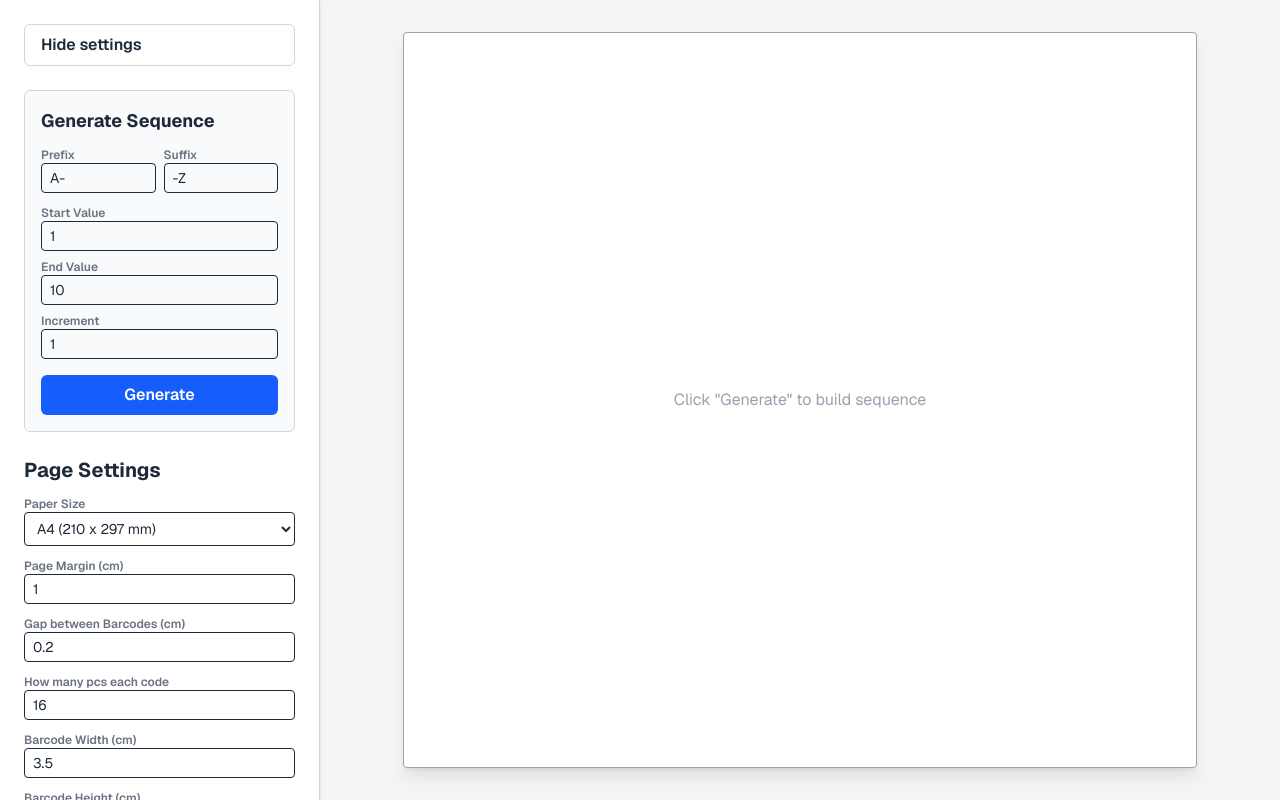
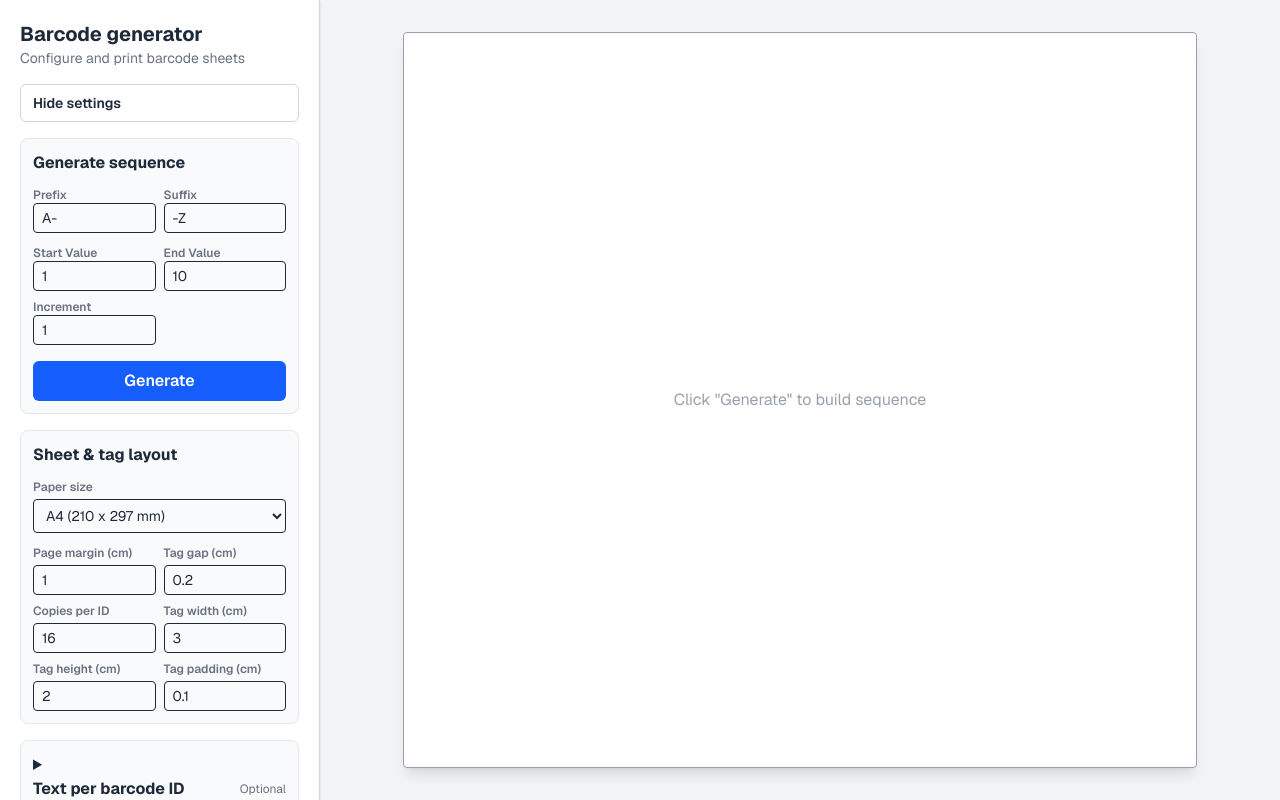
Before and after one commit to rapkumit/guibar, a Next.js app: page / in a window 1280 px wide. Built offline with nearby package versions, Linux system fonts and the light colour scheme.

Commit message:
feat: added additional text for labels, and tidy up sidebar

```diff
--- a/app/barcode.tsx
+++ b/app/barcode.tsx
@@ -9,6 +9,7 @@ interface BarcodeProps {
   widthPx: number;
   heightPx: number;
   paddingCm?: number;
+  extraLabelText?: string;
 }
 
 export default function Barcode({
@@ -17,6 +18,7 @@ export default function Barcode({
   widthPx,
   heightPx,
   paddingCm = 0.1,
+  extraLabelText = "",
 }: BarcodeProps) {
   const svgRef = useRef<SVGSVGElement | null>(null);
 
@@ -41,7 +43,10 @@ export default function Barcode({
         format: "ITF",
         text: displayValue || paddedValue,
         width: 2,
-        height: Math.max(15, heightPx - paddingPx * 2 - 22),
+        height: Math.max(
+          15,
+          heightPx - paddingPx * 2 - 22 - (extraLabelText ? 14 : 0)
+        ),
         margin: 2,
         fontSize: 12,
         textMargin: 2,
@@ -49,7 +54,14 @@ export default function Barcode({
     } catch {
       // Handle invalid renders gracefully
     }
-  }, [paddedValue, displayValue, isValid, heightPx, paddingPx]);
+  }, [
+    paddedValue,
+    displayValue,
+    isValid,
+    heightPx,
+    paddingPx,
+    extraLabelText,
+  ]);
 
   return (
     <div
@@ -61,7 +73,18 @@ export default function Barcode({
       className="flex items-center justify-center overflow-hidden border border-dashed border-gray-300 bg-white box-border shrink-0"
     >
       {isValid ? (
-        <svg ref={svgRef} className="w-full h-full" />
+        extraLabelText ? (
+          <div className="flex min-h-0 min-w-0 flex-1 flex-col">
+            <svg ref={svgRef} className="h-full min-h-0 min-w-0 w-full flex-1" />
+            <span
+              className="w-full shrink-0 overflow-hidden text-center text-[10px] font-semibold leading-[14px] text-black"
+            >
+              {extraLabelText}
+            </span>
+          </div>
+        ) : (
+          <svg ref={svgRef} className="w-full h-full" />
+        )
       ) : (
         <span className="text-xs text-red-500">Invalid</span>
       )}
--- a/app/page.tsx
+++ b/app/page.tsx
@@ -22,10 +22,11 @@ export default function Home() {
   const [paperType, setPaperType] = useState<keyof typeof PAPER_SIZES>("A4");
   const [marginCm, setMarginCm] = useState(1.0);
   const [pcsPerCode, setPcsPerCode] = useState(16);
-  const [barcodeWidthCm, setBarcodeWidthCm] = useState(3.5);
+  const [barcodeWidthCm, setBarcodeWidthCm] = useState(3);
   const [barcodeHeightCm, setBarcodeHeightCm] = useState(2.0);
   const [paddingCm, setPaddingCm] = useState(0.1);
   const [barcodeGapCm, setBarcodeGapCm] = useState(0.2);
+  const [extraLabels, setExtraLabels] = useState<{ ids: string; text: string }[]>([]);
 
   const [generatedSequence, setGeneratedSequence] = useState<string[]>([]);
   const [settingsOpen, setSettingsOpen] = useState(true);
@@ -153,24 +154,28 @@ export default function Home() {
       `}</style>
 
       {/* SIDEBAR CONTROL PANEL */}
-      <aside className="flex w-full flex-col gap-6 bg-white p-4 shadow-sm dark:bg-zinc-900 sm:p-6 xl:h-full xl:w-80 xl:shrink-0 xl:overflow-y-auto xl:border-r xl:border-gray-300 xl:dark:border-zinc-800">
+      <aside className="flex w-full flex-col gap-4 bg-white p-4 shadow-sm dark:bg-zinc-900 sm:p-5 xl:h-full xl:w-80 xl:shrink-0 xl:overflow-y-auto xl:border-r xl:border-gray-300 xl:dark:border-zinc-800">
+        <div>
+          <h1 className="text-xl font-bold">Barcode generator</h1>
+          <p className="text-sm text-gray-500">Configure and print barcode sheets</p>
+        </div>
         <button
           type="button"
           aria-expanded={settingsOpen}
           aria-controls="settings-panel"
           onClick={() => setSettingsOpen((open) => !open)}
-          className="w-full rounded-md border border-gray-300 px-4 py-2 text-left font-semibold transition-colors hover:bg-gray-100 dark:border-zinc-700 dark:hover:bg-zinc-800"
+          className="w-full rounded-md border border-gray-300 px-3 py-2 text-left text-sm font-semibold transition-colors hover:bg-gray-100 dark:border-zinc-700 dark:hover:bg-zinc-800"
         >
           {settingsOpen ? "Hide settings" : "Show settings"}
         </button>
 
         <div
           id="settings-panel"
-          className={`${settingsOpen ? "flex" : "hidden"} flex-col gap-6`}
+          className={`${settingsOpen ? "flex" : "hidden"} flex-col gap-4`}
         >
         {/* Sequence Settings */}
-        <section className="border border-gray-300 dark:border-zinc-700 rounded-md p-4 bg-gray-50 dark:bg-zinc-800/50">
-          <h2 className="text-lg font-bold mb-3">Generate Sequence</h2>
+        <section className="rounded-lg border border-gray-200 bg-gray-50 p-3 dark:border-zinc-700 dark:bg-zinc-800/50">
+          <h2 className="mb-3 text-base font-bold">Generate sequence</h2>
 
           <div className="grid grid-cols-2 gap-2 mb-3">
             <div>
@@ -193,7 +198,7 @@ export default function Home() {
             </div>
           </div>
 
-          <div className="space-y-2">
+          <div className="grid grid-cols-2 gap-2">
             <div>
               <label className="text-xs font-semibold block text-gray-500">Start Value</label>
               <input
@@ -234,11 +239,11 @@ export default function Home() {
         </section>
 
         {/* Page & Dimension Settings */}
-        <section className="space-y-3">
-          <h2 className="text-xl font-bold">Page Settings</h2>
+        <section className="space-y-3 rounded-lg border border-gray-200 bg-gray-50 p-3 dark:border-zinc-700 dark:bg-zinc-800/50">
+          <h2 className="text-base font-bold">Sheet &amp; tag layout</h2>
 
           <div>
-            <label className="text-xs font-semibold block text-gray-500">Paper Size</label>
+            <label className="mb-1 block text-xs font-semibold text-gray-500">Paper size</label>
             <select
               value={paperType}
               onChange={(e) => setPaperType(e.target.value as keyof typeof PAPER_SIZES)}
@@ -252,81 +257,145 @@ export default function Home() {
             </select>
           </div>
 
+          <div className="grid grid-cols-2 gap-2">
             <div>
-            <label className="text-xs font-semibold block text-gray-500">Page Margin (cm)</label>
+              <label className="mb-1 block text-xs font-semibold text-gray-500">Page margin (cm)</label>
               <input
                 type="number"
                 step="0.1"
                 value={marginCm}
                 onChange={(e) => setMarginCm(Number(e.target.value))}
-              className="w-full border rounded px-2 py-1 text-sm dark:bg-zinc-800"
+                className="w-full rounded border px-2 py-1 text-sm dark:bg-zinc-800"
               />
             </div>
-
             <div>
-            <label className="text-xs font-semibold block text-gray-500">Gap between Barcodes (cm)</label>
+              <label className="mb-1 block text-xs font-semibold text-gray-500">Tag gap (cm)</label>
               <input
                 type="number"
                 step="0.05"
                 min="0"
                 value={barcodeGapCm}
                 onChange={(e) => setBarcodeGapCm(Number(e.target.value))}
-              className="w-full border rounded px-2 py-1 text-sm dark:bg-zinc-800"
+                className="w-full rounded border px-2 py-1 text-sm dark:bg-zinc-800"
               />
             </div>
-
             <div>
-            <label className="text-xs font-semibold block text-gray-500">How many pcs each code</label>
+              <label className="mb-1 block text-xs font-semibold text-gray-500">Copies per ID</label>
               <input
                 type="number"
                 min="1"
                 value={pcsPerCode}
                 onChange={(e) => setPcsPerCode(Number(e.target.value))}
-              className="w-full border rounded px-2 py-1 text-sm dark:bg-zinc-800"
+                className="w-full rounded border px-2 py-1 text-sm dark:bg-zinc-800"
               />
             </div>
-
             <div>
-            <label className="text-xs font-semibold block text-gray-500">Barcode Width (cm)</label>
+              <label className="mb-1 block text-xs font-semibold text-gray-500">Tag width (cm)</label>
               <input
                 type="number"
                 step="0.1"
                 value={barcodeWidthCm}
                 onChange={(e) => setBarcodeWidthCm(Number(e.target.value))}
-              className="w-full border rounded px-2 py-1 text-sm dark:bg-zinc-800"
+                className="w-full rounded border px-2 py-1 text-sm dark:bg-zinc-800"
               />
             </div>
-
             <div>
-            <label className="text-xs font-semibold block text-gray-500">Barcode Height (cm)</label>
+              <label className="mb-1 block text-xs font-semibold text-gray-500">Tag height (cm)</label>
               <input
                 type="number"
                 step="0.1"
                 value={barcodeHeightCm}
                 onChange={(e) => setBarcodeHeightCm(Number(e.target.value))}
-              className="w-full border rounded px-2 py-1 text-sm dark:bg-zinc-800"
+                className="w-full rounded border px-2 py-1 text-sm dark:bg-zinc-800"
               />
             </div>
-
             <div>
-            <label className="text-xs font-semibold block text-gray-500">Barcode Padding (cm)</label>
+              <label className="mb-1 block text-xs font-semibold text-gray-500">Tag padding (cm)</label>
               <input
                 type="number"
                 step="0.05"
                 min="0"
                 value={paddingCm}
                 onChange={(e) => setPaddingCm(Number(e.target.value))}
-              className="w-full border rounded px-2 py-1 text-sm dark:bg-zinc-800"
+                className="w-full rounded border px-2 py-1 text-sm dark:bg-zinc-800"
               />
             </div>
+          </div>
+        </section>
+
+        <details className="rounded-lg border border-gray-200 bg-gray-50 p-3 dark:border-zinc-700 dark:bg-zinc-800/50">
+          <summary className="cursor-pointer text-base font-bold">
+            <span className="flex items-center justify-between">
+              <span>Text per barcode ID</span>
+              <span className="text-xs font-normal text-gray-500">
+                {extraLabels.length ? `${extraLabels.length} ${extraLabels.length === 1 ? "rule" : "rules"}` : "Optional"}
+              </span>
+            </span>
+          </summary>
+          <div className="mt-3 space-y-3">
+            <div>
+              <h3 className="text-xs text-gray-500">
+                Separate IDs with commas or &amp;. Keep leading zeros; IDs in the same row share the text.
+              </h3>
+            </div>
+            {extraLabels.map((label, index) => (
+              <div key={index} className="flex flex-col gap-2 rounded-md border border-gray-200 bg-white p-2 dark:border-zinc-700 dark:bg-zinc-900">
+                <input
+                  type="text"
+                  aria-label={`Barcode IDs for label ${index + 1}`}
+                  value={label.ids}
+                  onChange={(e) =>
+                    setExtraLabels((labels) =>
+                      labels.map((item, itemIndex) =>
+                        itemIndex === index ? { ...item, ids: e.target.value } : item
+                      )
+                    )
+                  }
+                  placeholder="IDs (e.g. 0001, 0003, & 0005)"
+                  className="w-full min-w-0 rounded border px-2 py-1.5 text-sm dark:bg-zinc-800"
+                />
+                <input
+                  type="text"
+                  aria-label={`Text for barcode IDs ${label.ids || index + 1}`}
+                  value={label.text}
+                  onChange={(e) =>
+                    setExtraLabels((labels) =>
+                      labels.map((item, itemIndex) =>
+                        itemIndex === index ? { ...item, text: e.target.value } : item
+                      )
+                    )
+                  }
+                  placeholder="Text (e.g. $12.99)"
+                  className="w-full min-w-0 rounded border px-2 py-1.5 text-sm dark:bg-zinc-800"
+                />
+                <button
+                  type="button"
+                  aria-label={`Remove text for barcode IDs ${label.ids || index + 1}`}
+                  onClick={() =>
+                    setExtraLabels((labels) => labels.filter((_, itemIndex) => itemIndex !== index))
+                  }
+                  className="self-end rounded px-2 py-1 text-sm text-red-600 hover:bg-red-50 dark:hover:bg-zinc-800"
+                >
+                  Remove
+                </button>
+              </div>
+            ))}
+            <button
+              type="button"
+              onClick={() => setExtraLabels((labels) => [...labels, { ids: "", text: "" }])}
+              className="w-full rounded-md border border-gray-300 px-3 py-2 text-sm font-semibold transition-colors hover:bg-gray-100 dark:border-zinc-700 dark:hover:bg-zinc-800"
+            >
+              Add ID text
+            </button>
+          </div>
+        </details>
 
         <button
           onClick={() => window.print()}
-            className="w-full mt-2 bg-zinc-800 hover:bg-zinc-700 text-white font-semibold py-2 rounded-md transition-colors"
+          className="w-full rounded-md bg-blue-600 py-2.5 font-semibold text-white transition-colors hover:bg-blue-700"
         >
-            Print Sheet
+          Print sheet
         </button>
-        </section>
         </div>
       </aside>
 
@@ -370,6 +439,14 @@ export default function Home() {
                     widthPx={itemWidthPx}
                     heightPx={itemHeightPx}
                     paddingCm={paddingCm}
+                    extraLabelText={
+                      extraLabels.find((label) =>
+                        label.ids
+                          .split(/[,&]/)
+                          .map((id) => id.trim())
+                          .includes(item.numStr)
+                      )?.text
+                    }
                   />
                 ))}
               </div>
```
Lines whose indentation alone changed are shown as unchanged.
